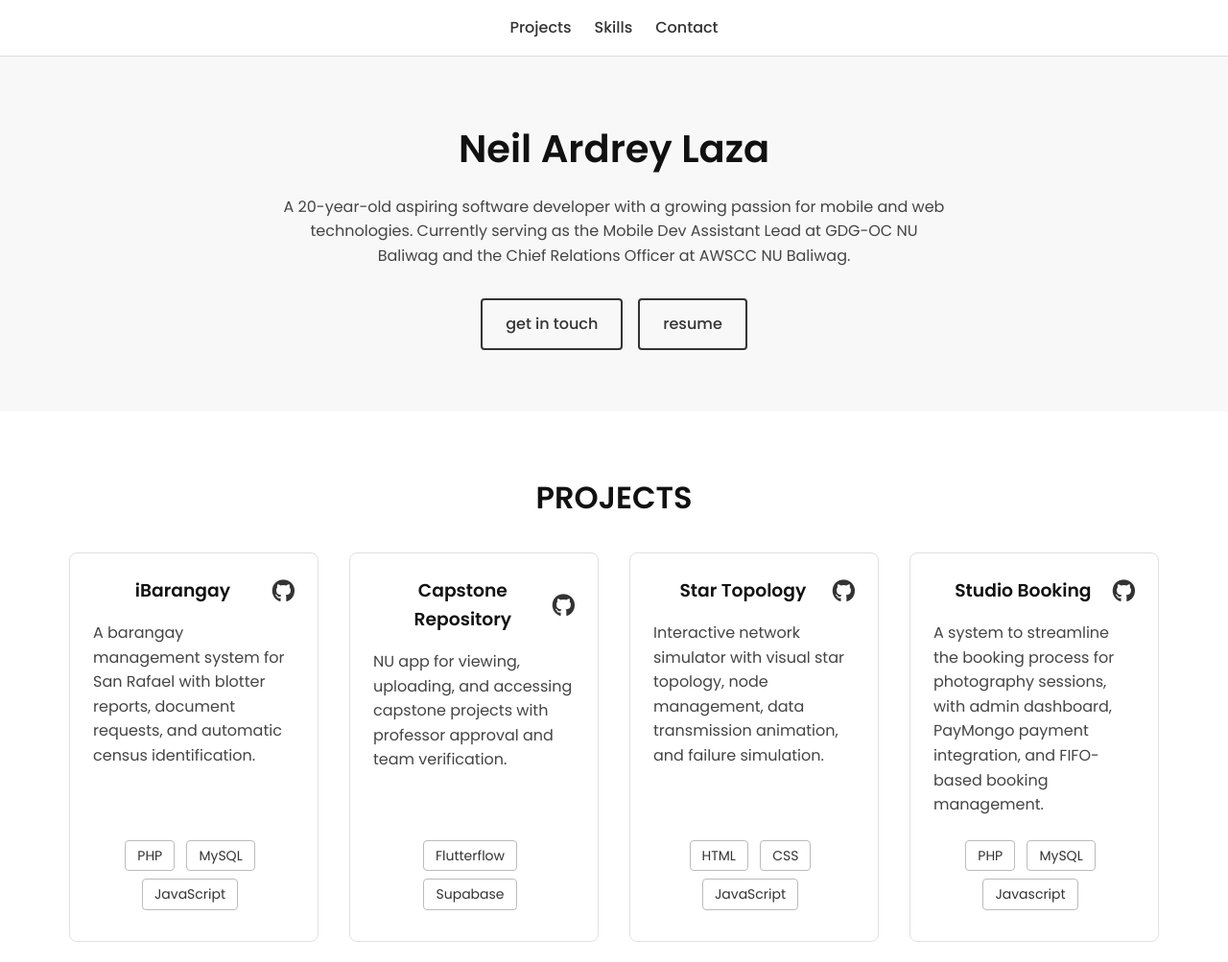
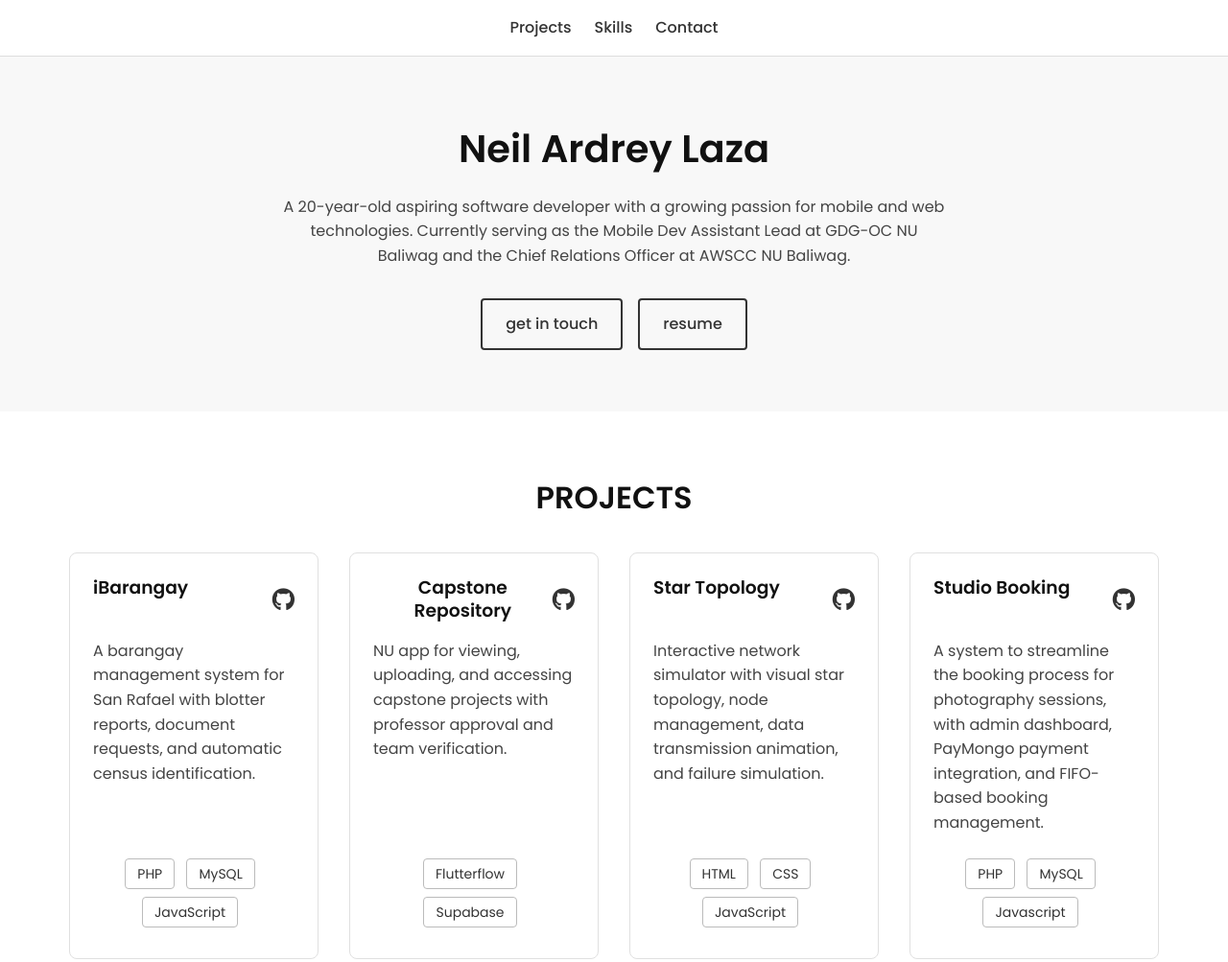
Before and after one commit to NotArdrey/Portfolio, a plain HTML site: page index.html in a window 1280 px wide. Shown: the top 1003 px of the page at 96% size. Drawn offline with Linux system fonts and the light colour scheme.

Commit message:
Refactor CSS styles for consistency and clarity

```diff
--- a/index.css
+++ b/index.css
@@ -81,11 +81,11 @@ a {
 }
 
 .project-header h3 {
-  flex: 1;
-  min-width: 0;
-  white-space: nowrap;
-  overflow: hidden;
-  text-overflow: ellipsis;
+  white-space: normal;
+  overflow: visible;
+  text-overflow: unset;
+  line-height: 1.3;
+  min-height: 2.6em;
 }
 
 .contact-icon {
```
